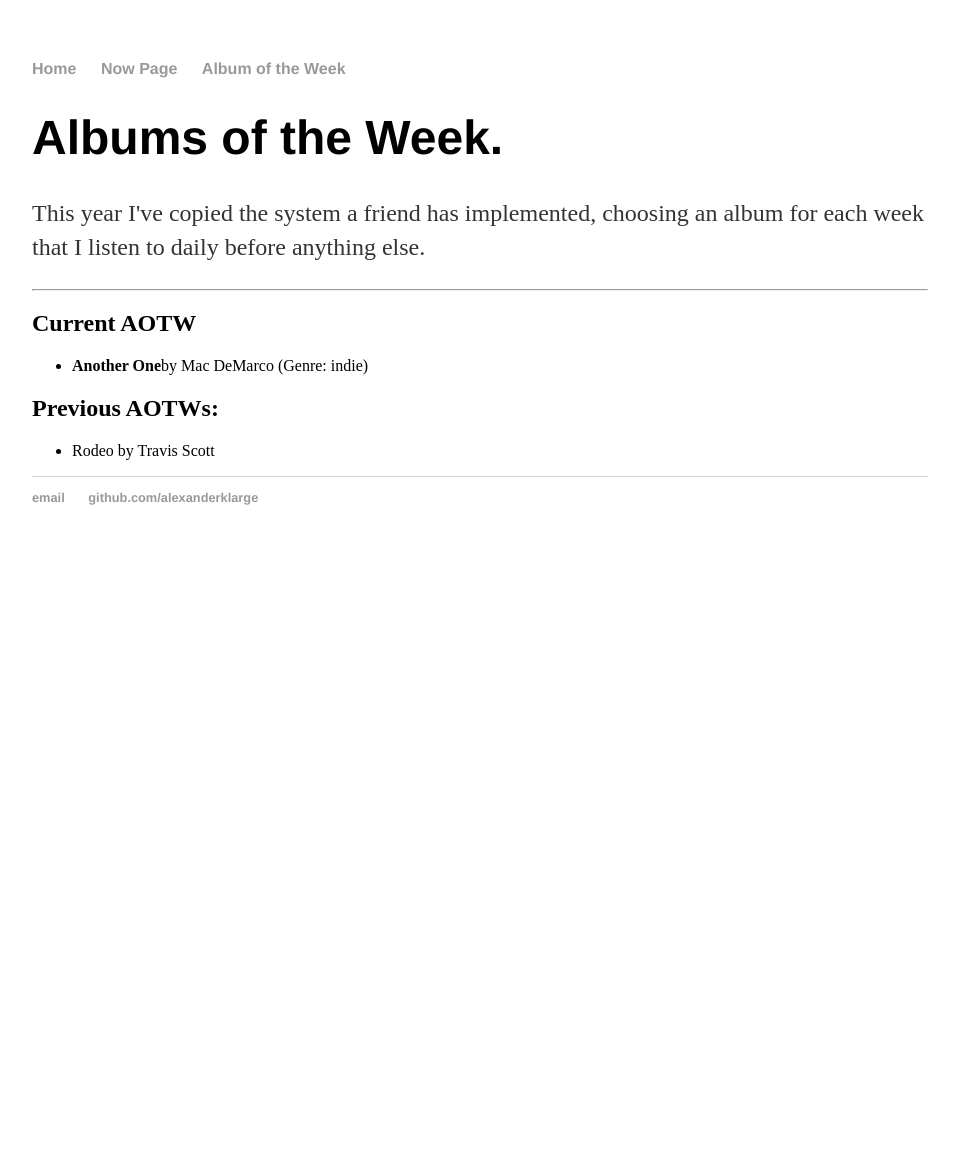
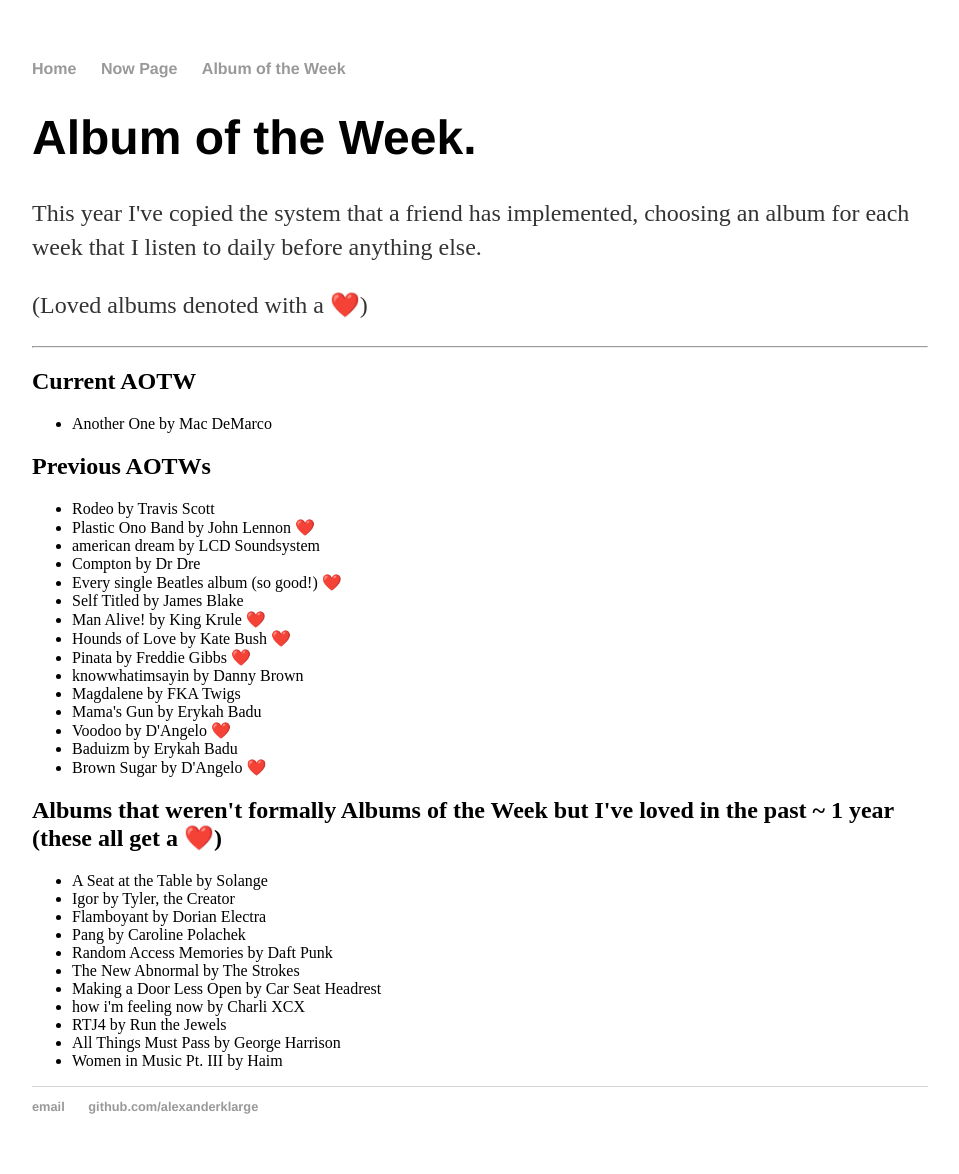
Before and after one commit to alexanderklarge/alexanderklarge.github.io, a Jekyll site: the page built from AOTW/index.html, in a window 1280 px wide. Shown: the whole page, without its empty margins (160-1119 px from the left). Built offline with Jekyll 4.4.1, drawn with Linux system fonts in a browser that asks for light colours; before the commit the page ends 900 px from its top, so only the background shows below that.

Commit message:
Added previous albums of the week to AOTW page, changed layout of nowpage to make tidier & refreshed it

```diff
--- a/AOTW/index.html
+++ b/AOTW/index.html
@@ -3,17 +3,48 @@
 title: Albums of the Week
 ---
 <div class="blurb">
-	<h1>Albums of the Week.</h1>
-	<p>This year I've copied the system a friend has implemented, choosing an album for each week that I listen to daily before anything else.</p>
+	<h1>Album of the Week.</h1>
+	<p>This year I've copied the system that a friend has implemented, choosing an album for each week that I listen to daily before anything else.</p>
+	<p>(Loved albums denoted with a ❤️)
 </div><!-- /.blurb -->
 <hr>
 <h2>Current AOTW</h2>
 <ul>
-	<li><b>Another One</b>by Mac DeMarco (Genre: indie)</li>
+	<li>Another One by Mac DeMarco</li>
 
 </ul>
-<h2>Previous AOTWs:</h2>
+<h2>Previous AOTWs</h2>
 
 <ul>
 	<li>Rodeo by Travis Scott</li>
+	<li>Plastic Ono Band by John Lennon ❤️</li>
+	<li>american dream by LCD Soundsystem</li>
+	<li>Compton by Dr Dre</li>
+	<li>Every single Beatles album (so good!) ❤️</li>
+	<li>Self Titled by James Blake</li>
+	<li>Man Alive! by King Krule ❤️</li>
+	<li>Hounds of Love by Kate Bush ❤️</li>
+	<li>Pinata by Freddie Gibbs ❤️</li>
+	<li>knowwhatimsayin by Danny Brown</li>
+	<li>Magdalene by FKA Twigs</li>
+	<li>Mama's Gun by Erykah Badu</li>
+	<li>Voodoo by D'Angelo ❤️</li>
+	<li>Baduizm by Erykah Badu</li>
+	<li>Brown Sugar by D'Angelo ❤️</li>
 </ul>
+
+<h2>Albums that weren't formally Albums of the Week but I've loved in the past ~ 1 year (these all get a ❤️)</h2>
+
+<ul>
+	<li>A Seat at the Table by Solange</li>
+	<li>Igor by Tyler, the Creator</li>
+	<li>Flamboyant by Dorian Electra</li>
+	<li>Pang by Caroline Polachek</li>
+	<li>Random Access Memories by Daft Punk</li>
+	<li>The New Abnormal by The Strokes</li>
+	<li>Making a Door Less Open by Car Seat Headrest</li>
+	<li>how i'm feeling now by Charli XCX</li>
+	<li>RTJ4 by Run the Jewels</li>
+	<li>All Things Must Pass by George Harrison</li>
+	<li>Women in Music Pt. III by Haim</li>
+</ul>
```
Also changed, not shown: nowpage/index.html (+10 -17 lines).
